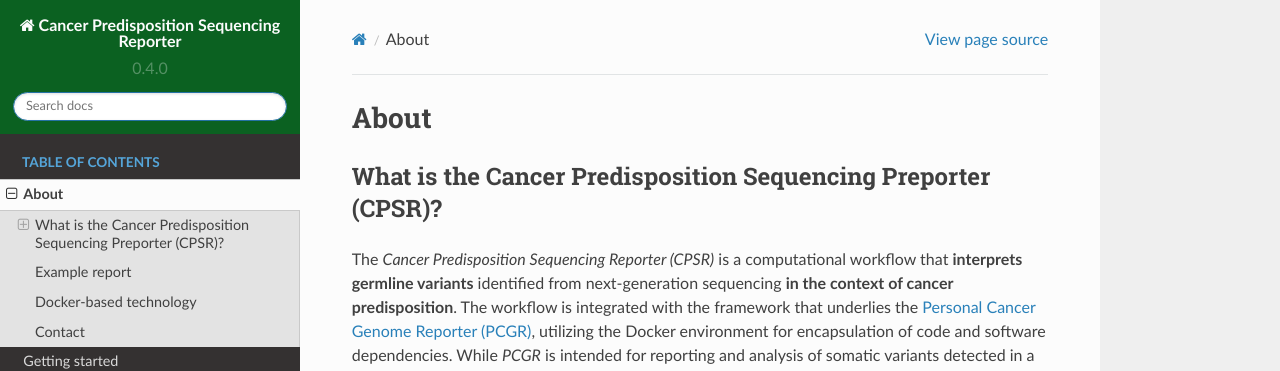
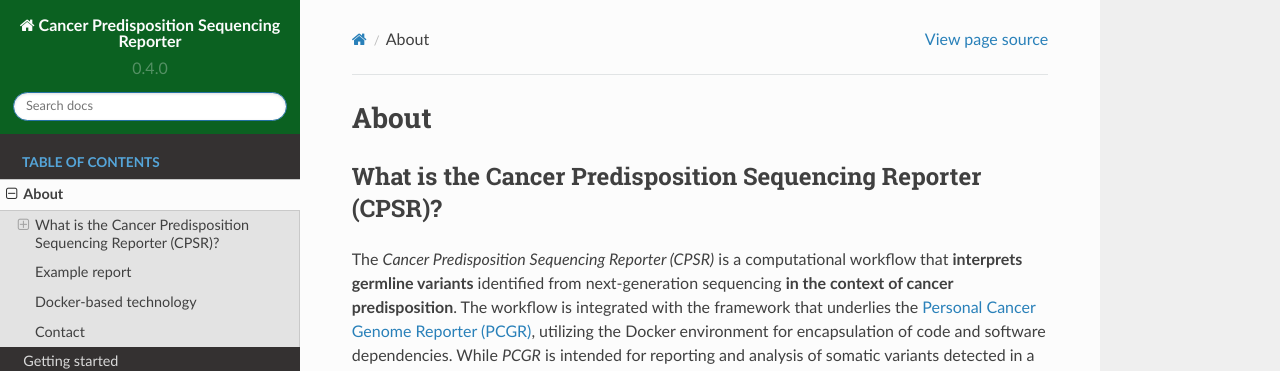
Before and after one commit to sigven/cpsr, a Sphinx documentation site: the page built from docs/about.rst, in a window 1280 px wide and 900 px high. Shown: the top 371 px of the window. Built offline with Sphinx 7.4.7 and the Read the Docs theme 2.0.0, drawn with Linux system fonts in a browser that asks for light colours.

Commit message:
docs error

```diff
--- a/docs/about.rst
+++ b/docs/about.rst
@@ -1,8 +1,8 @@
 About
 -----
 
-What is the Cancer Predisposition Sequencing Preporter (CPSR)?
-~~~~~~~~~~~~~~~~~~~~~~~~~~~~~~~~~~~~~~~~~~~~~~~~~~~~~~~~~~~~~~
+What is the Cancer Predisposition Sequencing Reporter (CPSR)?
+~~~~~~~~~~~~~~~~~~~~~~~~~~~~~~~~~~~~~~~~~~~~~~~~~~~~~~~~~~~~~
 
 The *Cancer Predisposition Sequencing Reporter (CPSR)* is a
 computational workflow that **interprets germline variants** identified
```
Also changed, not shown: docs/about.md (+1 -1 lines), 6 other files.
